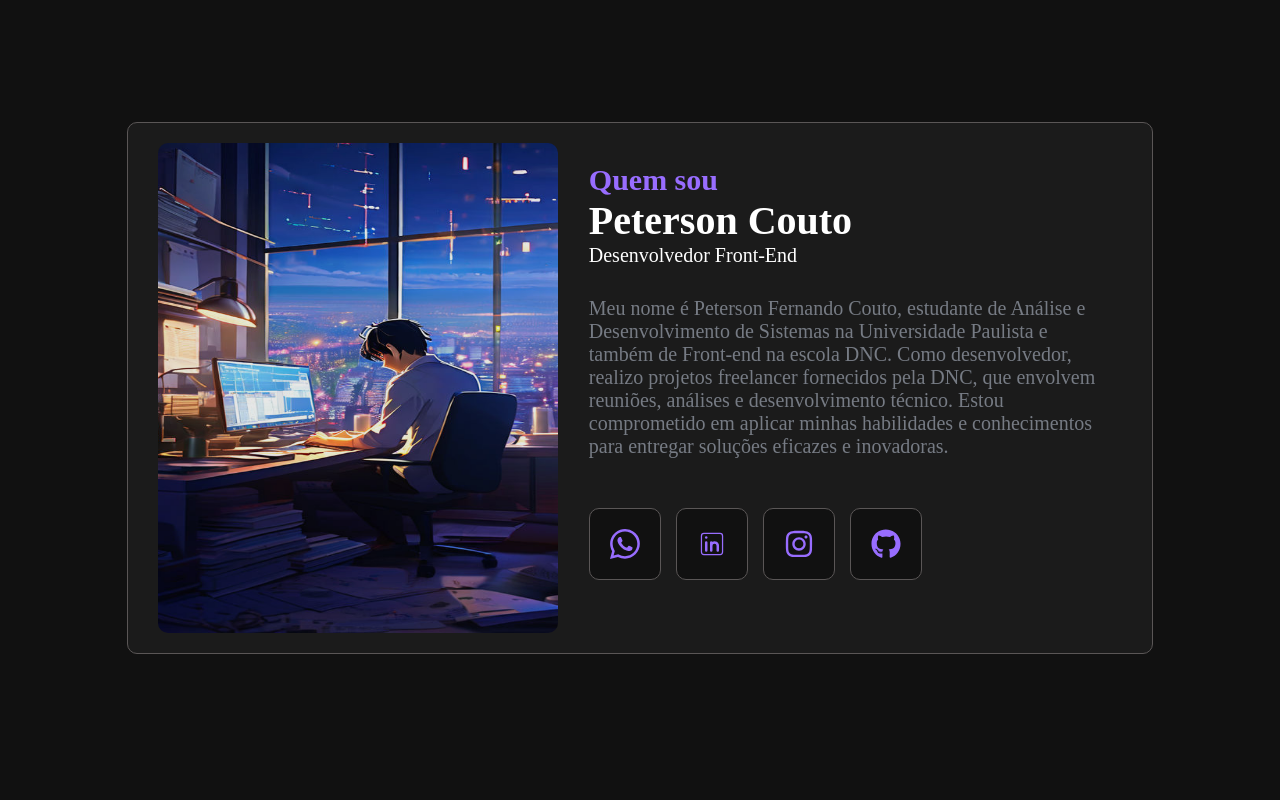
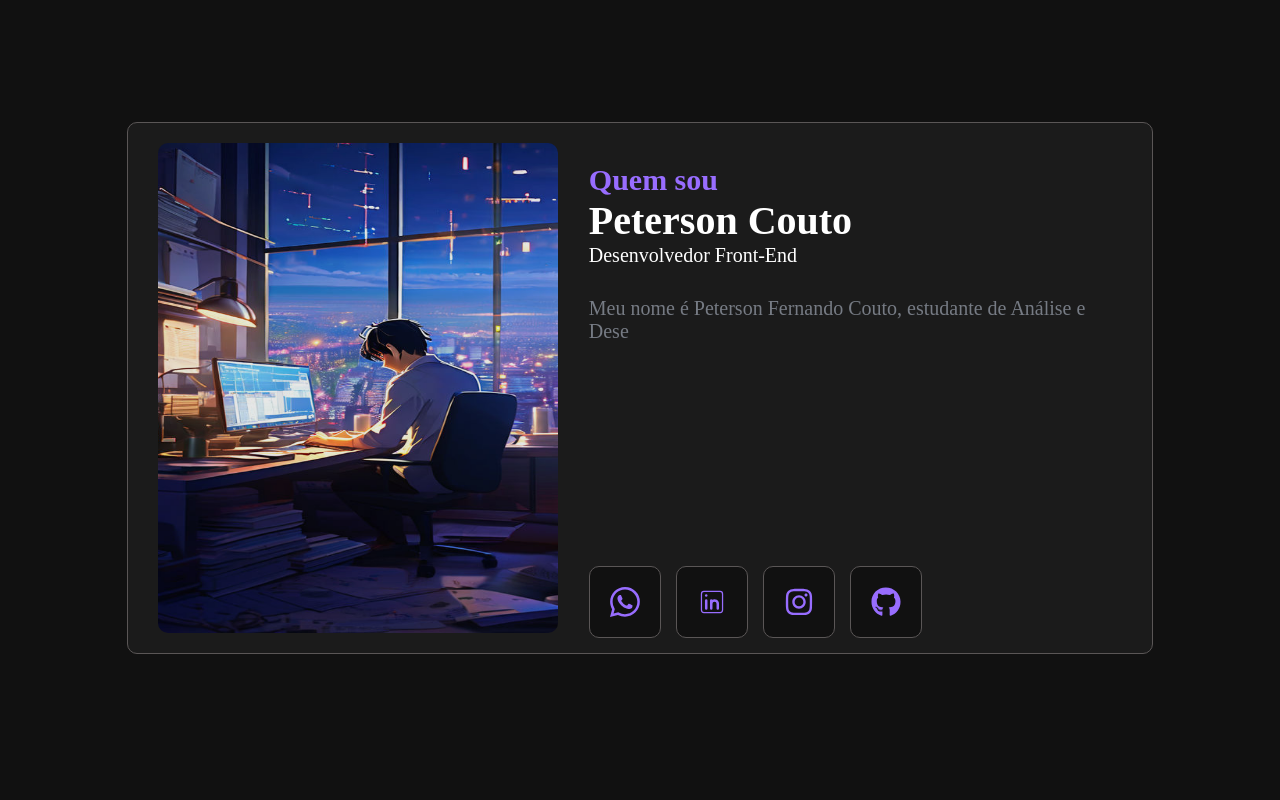
Before and after one commit to petersonfernandocouto/Portfolio, a React (Vite) app: page / in a window 1280 px wide. Shown: the part 740-1540 px from the top of the page. Built offline with nearby package versions, Linux system fonts and the light colour scheme; a web font is replaced by a local one.

Commit message:
Atualização 9.0
Implementação do useMemo dentro do arquivo EU.jsx

```diff
--- a/src/Componentes/Conhecimentos/App.scss
+++ b/src/Componentes/Conhecimentos/App.scss
@@ -86,7 +86,7 @@
           &.fadeInLeft4 {
             opacity: 1;
             transform: translateX(0);
-            transition: opacity 1.5s ease-out 3s, transform 3s ease-out 2s;
+            transition: opacity 1.5s ease-out 2.5s, transform 2.5s ease-out 2s;
           }
 
           &.fadeInLeft5 {
@@ -98,25 +98,25 @@
           &.fadeInLeft6 {
             opacity: 1;
             transform: translateX(0);
-            transition: opacity 1.5s ease-out 5s, transform 5s ease-out 2s;
+            transition: opacity 1.5s ease-out 4.5s, transform 4.5s ease-out 2s;
           }
 
           &.fadeInLeft7 {
             opacity: 1;
             transform: translateX(0);
-            transition: opacity 1.5s ease-out 6s, transform 6s ease-out 2s;
+            transition: opacity 1.5s ease-out 5s, transform 5s ease-out 2s;
           }
 
           &.fadeInLeft8 {
             opacity: 1;
             transform: translateX(0);
-            transition: opacity 1.5s ease-out 7s, transform 7s ease-out 2s;
+            transition: opacity 1.5s ease-out 5.5s, transform 5.5s ease-out 2s;
           }
 
           &.fadeInLeft9 {
             opacity: 1;
             transform: translateX(0);
-            transition: opacity 1.5s ease-out 8s, transform 8s ease-out 2s;
+            transition: opacity 1.5s ease-out 6s, transform 6s ease-out 2s;
           }
 
         }
--- a/src/Componentes/QmSouEu/EU.jsx
+++ b/src/Componentes/QmSouEu/EU.jsx
@@ -4,11 +4,45 @@ import { BsWhatsapp } from "react-icons/bs";
 import { CiLinkedin } from "react-icons/ci";
 import { FaInstagram } from "react-icons/fa";
 import { FaGithub } from "react-icons/fa";
-
+import { useEffect, useState, useMemo } from 'react';
 
 function EU() {
 
+    const [text, setText] = useState('');
+    const [loop, setLoop] = useState(0);
+    const [isDeleting, setIsDeleting] = useState(false);
+    const period = 100;
+    const [delta, setDelta] = useState(100);
 
+    const toRotate = useMemo(() => ['Meu nome é Peterson Fernando Couto, estudante de Análise e Desenvolvimento de Sistemas na Universidade Paulista e também de Front-end na escola DNC. Como desenvolvedor, realizo projetos freelancer fornecidos pela DNC, que envolvem reuniões, análises e desenvolvimento técnico. Estou comprometido em aplicar minhas habilidades e conhecimentos para entregar soluções eficazes e inovadoras.'], []);
+
+    useEffect(() => {
+
+        const toType = () => {
+            let i = loop % toRotate.length;
+            let fullText = toRotate[i];
+            let updatedText = isDeleting ? fullText.substring(0, text.length - 1) : fullText.substring(0, text.length + 1);
+
+            setText(updatedText);
+
+            if (!isDeleting && updatedText === fullText) {
+
+                setIsDeleting(false);
+                setDelta(null);
+            } else if (isDeleting && updatedText === '') {
+                setIsDeleting(false);
+                setDelta(period);
+                setLoop(loop + 1);
+            }
+        };
+
+        if (delta !== null) {
+            let ticker = setInterval(() => {
+                toType();
+            }, delta);
+            return () => clearInterval(ticker);
+        }
+    }, [text, delta, loop, isDeleting, toRotate, period]);
 
     return (
 
@@ -17,68 +51,39 @@ function EU() {
             <div className='ImgEDescricao'>
 
                 <div className='imagem'>
-
                     <img src={EuP} className='EuP'/>
-
                 </div>
-
 
                 <div className='Eutexto'>
 
                     <div className='texto'>
-
                         <h3>Quem sou</h3>
-
                         <h2>Peterson Couto</h2>
-
                         <h4>Desenvolvedor Front-End</h4>
-
-
-
-                                <p>Meu nome é Peterson Fernando Couto, estudante de Análise e Desenvolvimento de Sistemas na Universidade Paulista e também de Front-end na escola DNC. Como desenvolvedor, realizo projetos freelancer fornecidos pela DNC, que envolvem reuniões, análises e desenvolvimento técnico. Estou comprometido em aplicar minhas habilidades e conhecimentos para entregar soluções eficazes e inovadoras.</p>
-
+                        <p>{text}</p>
                     </div>
 
                     <div className='Contatos'>
-
                         <a href='https://WA.me/5519991955915' target='_blank' rel='noopener noreferrer'>
-
                             <BsWhatsapp />
-
                         </a>
-
                         <a href='https://www.linkedin.com/in/peterson-fernando-6b3709133/' target='_blank' rel='noopener noreferrer'>
-
                             <CiLinkedin />
-
                         </a>
-
                         <a href='https://www.instagram.com/petersonfernando17/' target='_blank' rel='noopener noreferrer'>
-
                             <FaInstagram />
-
                         </a>
-
-
                         <a href='https://github.com/petersonfernandocouto' target='_blank' rel='noopener noreferrer'>
-
                             <FaGithub />
-
                         </a>
-
-
                     </div>
-
-
-                    </div>
-
 
                 </div>
 
             </div>
 
-    )
+        </div>
+    );
 }
 
-
-export default EU
+export default EU;
--- a/src/Componentes/QmSouEu/index.scss
+++ b/src/Componentes/QmSouEu/index.scss
@@ -31,6 +31,11 @@
         }
 
         .Eutexto {
+            display: flex;
+            flex-direction: column;
+            justify-content: space-between;
+            height: 100%;
+
             .texto {
                 padding-top: 40px;
 
@@ -60,6 +65,7 @@
                 display: flex;
                 gap: 15px;
                 padding-top: 50px;
+                margin-bottom: 15px;
 
                 a {
                     display: flex;
@@ -104,6 +110,10 @@
 
             .Eutexto {
                 padding-left: 10px;
+                display: flex;
+                flex-direction: column;
+                justify-content: space-between;
+                height: 100%;
 
                 .texto {
                     padding-top: 5px;
@@ -131,6 +141,7 @@
                     gap: 35px;
                     padding-bottom: 10px;
                     padding-left: 5px;
+                    margin-bottom: 20px;
 
                     a {
                         width: 50px;
```
Lines whose indentation alone changed are shown as unchanged.
